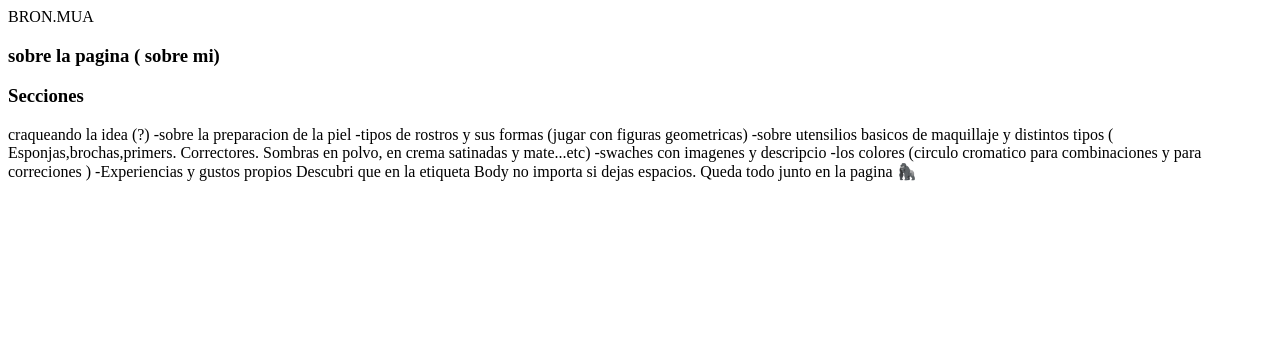
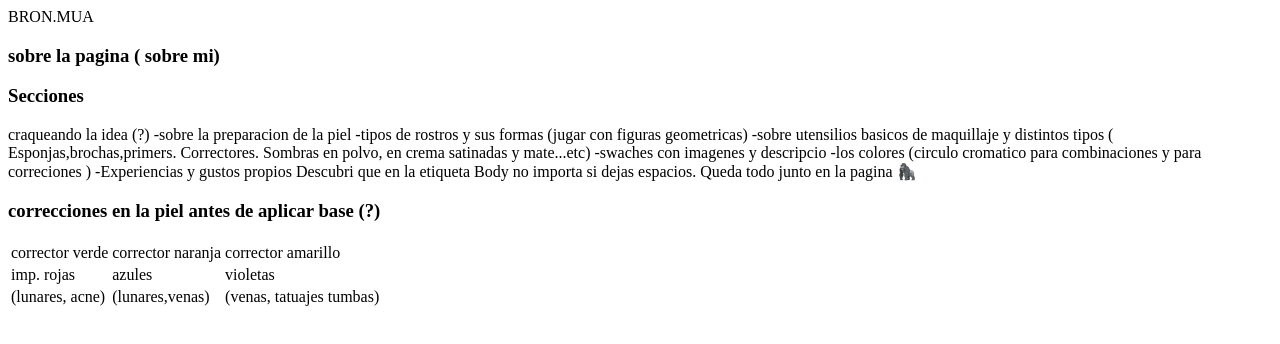
Before and after one commit to Leonela88/Practica, a plain HTML site: page index.html in a window 1280 px wide. Drawn offline with Linux system fonts and the light colour scheme.

Commit message:
Update index.html

```diff
--- a/index.html
+++ b/index.html
@@ -1,4 +1,6 @@
-<head> BRON.MUA</head>
+<head> BRON.MUA
+
+</head>
 <h3> sobre la pagina ( sobre mi)
 </h3>
 <h3>Secciones</h3>
@@ -11,4 +13,26 @@
     -Experiencias y gustos propios
     Descubri que en la etiqueta Body no importa si dejas espacios.
     Queda todo junto en la pagina 🦍
+
+<h3>correcciones en la piel antes de aplicar base (?)</h3>
+
+    <table>
+        <tr>
+            <td>corrector verde</td>
+            <td>corrector naranja</td>
+            <td>corrector amarillo</td>
+        </tr>
+        <tr>
+            <td>imp. rojas</td>
+            <td>azules</td>
+            <td>violetas</td>
+        </tr>
+
+        <tr>
+            <td>(lunares, acne)</td>
+            <td>(lunares,venas)</td>
+            <td>(venas, tatuajes tumbas)</td>
+        </tr>
+    </table>
+
 </body>
```
